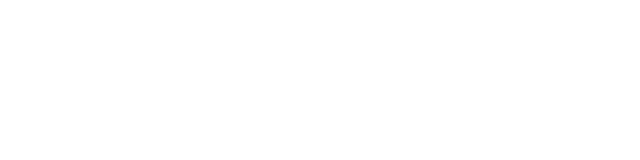
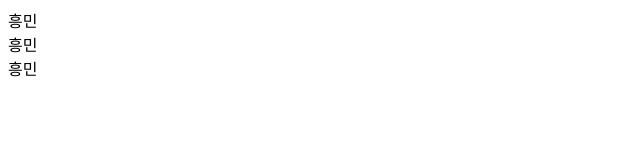
Before and after one commit to sebaek/react20231031, a React (Create React App) app: page / in a window 1280 px wide. Shown: the top 160 px of the page, without its empty margins (0-640 px from the left). Built offline with nearby package versions, Linux system fonts and the light colour scheme.

Commit message:
스타일 적용 연습

```diff
--- a/src/App.js
+++ b/src/App.js
@@ -1,10 +1,16 @@
-
 function App() {
   return (
     <div>
-
+      <MyComp />
+      <MyComp />
+      <MyComp />
     </div>
   );
 }
 
+function MyComp() {
+  const name = "흥민";
+  return <div>{name}</div>;
+}
+
 export default App;
```
